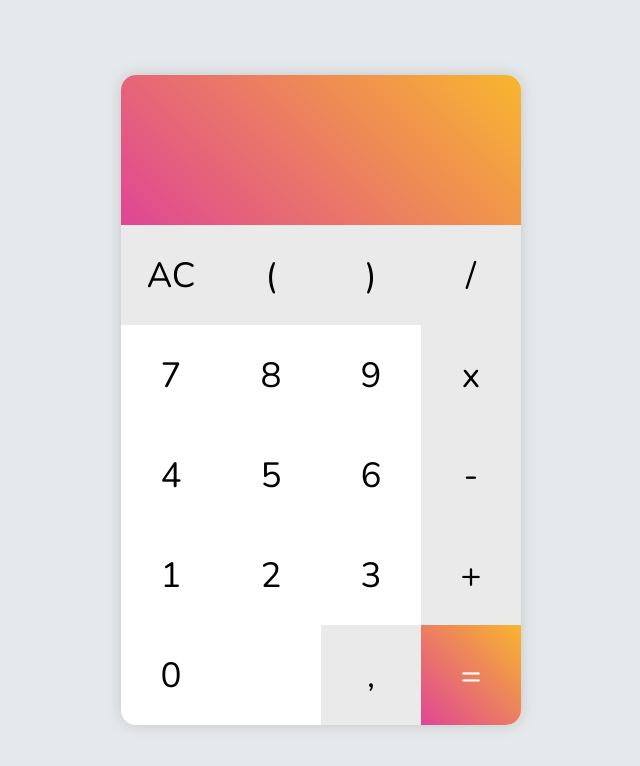
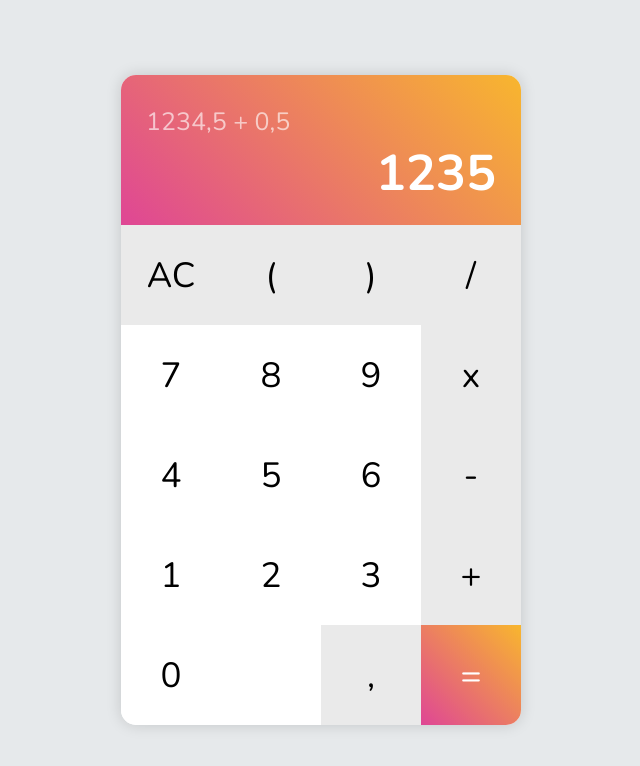
Before and after one commit to TwentyFiveSoftware/calculator, a plain HTML site: page index.html in a window 1280 px wide. Shown: the whole page, without its empty margins (319-959 px from the left). Drawn offline with nearby package versions, Linux system fonts and the light colour scheme.

Commit message:
Added top of calculator.

```diff
--- a/index.html
+++ b/index.html
@@ -9,8 +9,10 @@
 <body>
     <div class="calculator">
         <div class="calculator__top">
+            <div class="calculator__input">1234,5 + 0,5</div>
+            <div class="calculator__output">1235</div>
+        </div>
 
-        </div>
         <div class="calculator__bottom">
             <div class="calculator__button calculator__button--dark">AC</div>
             <div class="calculator__button calculator__button--dark">(</div>
--- a/style/style.scss
+++ b/style/style.scss
@@ -1,4 +1,4 @@
-@import url('https://fonts.googleapis.com/css2?family=Nunito:wght@300;400;600;700&display=swap');
+@import url('https://fonts.googleapis.com/css2?family=Nunito:wght@400;700&display=swap');
 
 :root {
     --color-background: #E6E9EB;
@@ -10,6 +10,8 @@
     --color-button-background-dark: #EAEAEA;
     --color-button-background-hover: #FBFBFB;
     --color-button-background-dark-hover: #E0E0E0;
+    --color-input: #FFFFFFA0;
+    --color-output: #FFFFFF;
 }
 
 * {
@@ -44,6 +46,19 @@ body {
 
     &__top {
         background: linear-gradient(45deg, var(--color-accent-1), var(--color-accent-2));
+        padding: 3rem 2.5rem 0 2.5rem;
+    }
+
+    &__input {
+        color: var(--color-input);
+        font-size: 2.5rem;
+    }
+
+    &__output {
+        color: var(--color-output);
+        font-size: 5rem;
+        text-align: right;
+        font-weight: 700;
     }
 
     &__bottom {
```
Also changed, not shown: style/style.css, 1 other file.
